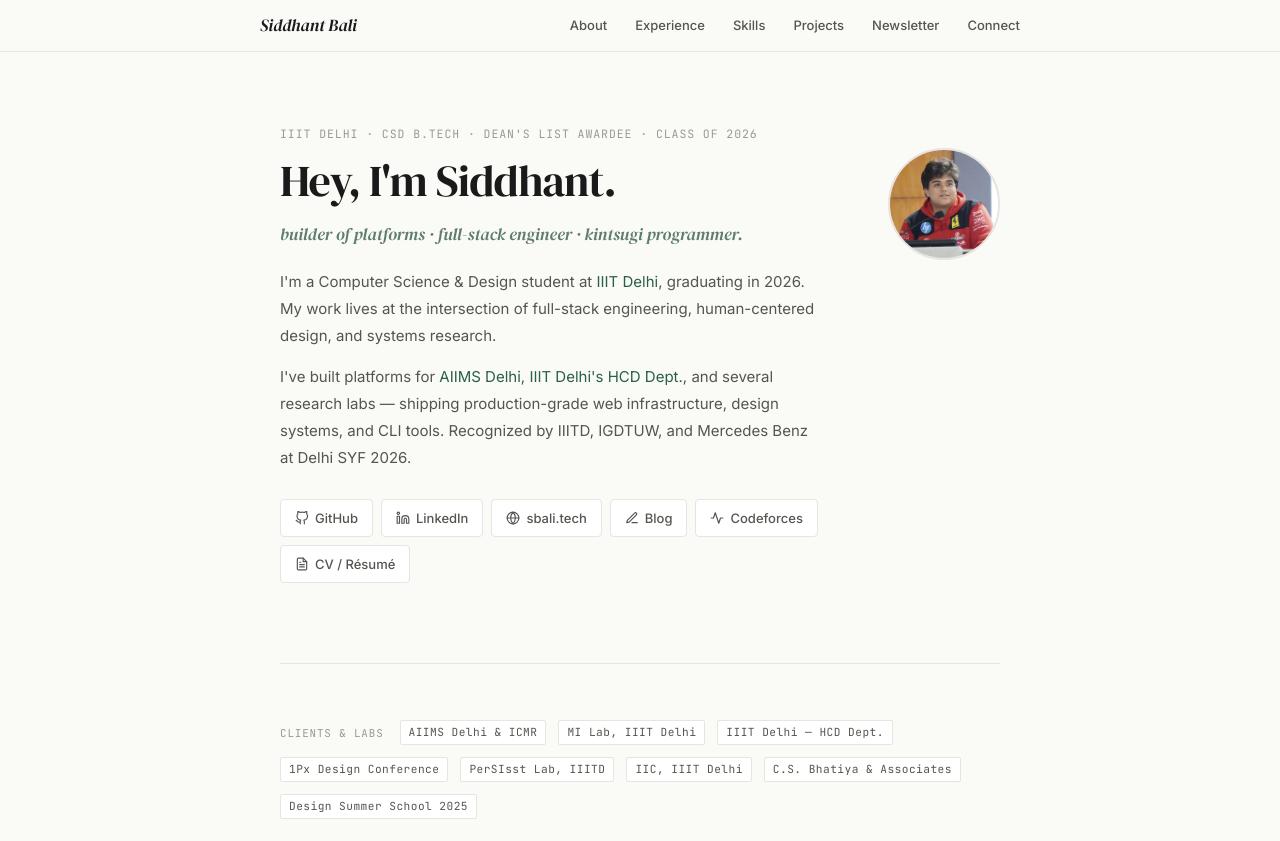
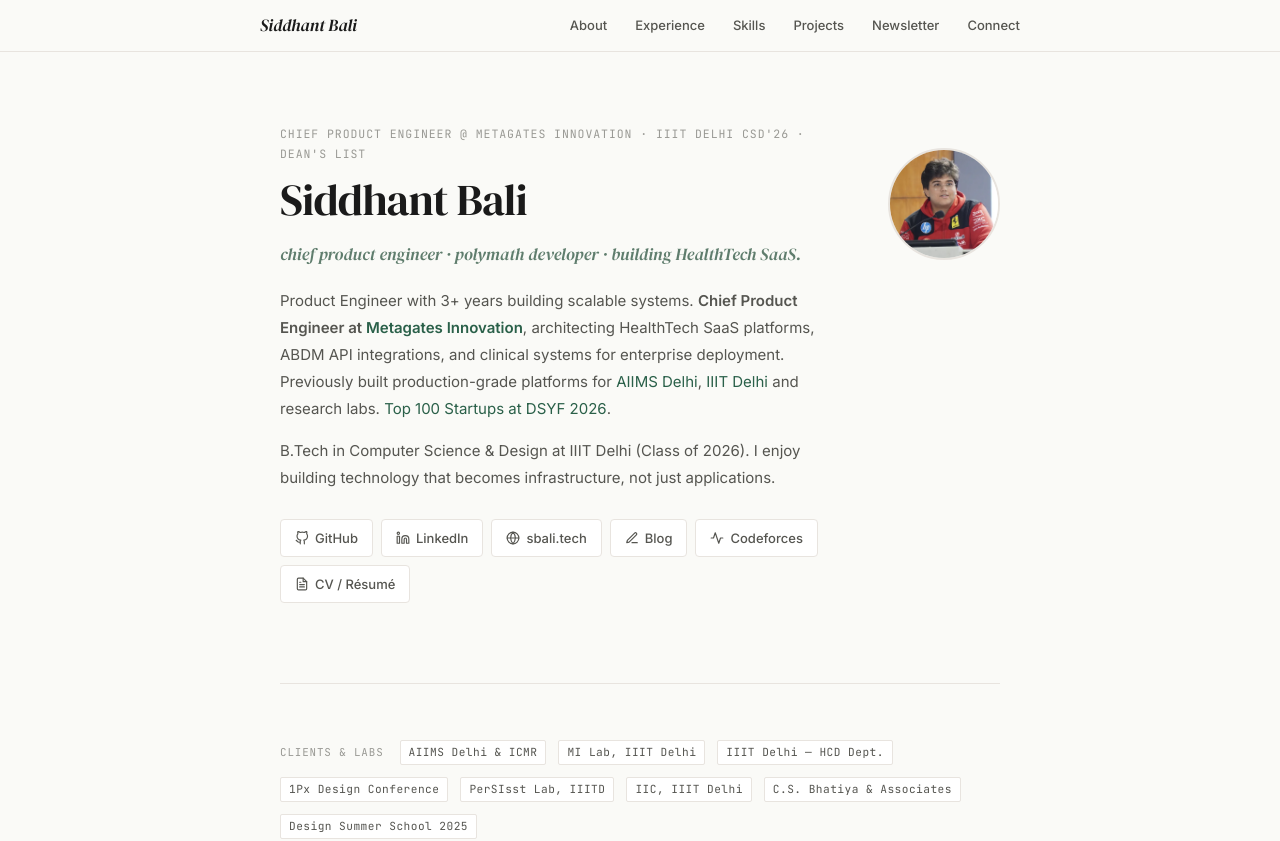
Before and after one commit to kintsugi-programmer/kintsugi-programmer.github.io, a Next.js app: page / in a window 1280 px wide. Shown: the top 841 px of the page. Built offline with nearby package versions, Linux system fonts and the light colour scheme.

Commit message:
update: about

```diff
--- a/app/page.tsx
+++ b/app/page.tsx
@@ -377,7 +377,7 @@
                 marginBottom: "0.75rem",
               }}
             >
-              IIIT Delhi · CSD B.Tech · Dean's List Awardee · Class of 2026
+              Chief Product Engineer @ Metagates Innovation · IIIT Delhi CSD'26 · Dean's List
             </p>
 
             <h1
@@ -390,7 +390,7 @@
                 letterSpacing: "-0.02em",
               }}
             >
-              Hey, I'm Siddhant.
+              Siddhant Bali
             </h1>
 
             <p
@@ -403,21 +403,26 @@
                 lineHeight: 1.5,
               }}
             >
-              builder of platforms · full-stack engineer · kintsugi programmer.
+              chief product engineer · polymath developer · building HealthTech SaaS.
             </p>
 
             <p style={{ fontSize: "0.9375rem", color: "var(--text-secondary)", lineHeight: 1.8, marginBottom: "0.9rem", maxWidth: 540 }}>
-              I'm a Computer Science & Design student at{" "}
-              <a href="https://www.iiitd.ac.in" target="_blank" rel="noopener noreferrer" className="underline-hover">IIIT Delhi</a>,
-              graduating in 2026. My work lives at the intersection of full-stack engineering, human-centered design, and systems research.
+              Product Engineer with 3+ years building scalable systems.{" "}
+              <strong>Chief Product Engineer at{" "}
+              <a href="https://easeclaim.com" target="_blank" rel="noopener noreferrer" className="underline-hover">Metagates Innovation</a></strong>,
+              architecting HealthTech SaaS platforms, ABDM API integrations, and clinical systems for enterprise deployment.
+              Previously built production-grade platforms for{" "}
+              <a href="https://www.aiims.edu/" target="_blank" rel="noopener noreferrer" className="underline-hover">AIIMS Delhi</a>,{" "}
+              <a href="https://hcd.iiitd.ac.in/" target="_blank" rel="noopener noreferrer" className="underline-hover">IIIT Delhi</a> {" "}
+
+               and research labs.  <a href="http://delhistartupyuvafestival.in" target="_blank" rel="noopener noreferrer" className="underline-hover">Top 100 Startups at DSYF 2026</a>.{" "}
+
+
             </p>
 
             <p style={{ fontSize: "0.9375rem", color: "var(--text-secondary)", lineHeight: 1.8, marginBottom: "1.75rem", maxWidth: 540 }}>
-              I've built platforms for{" "}
-              <a href="https://www.aiims.edu/" target="_blank" rel="noopener noreferrer" className="underline-hover">AIIMS Delhi</a>,{" "}
-              <a href="https://hcd.iiitd.ac.in/" target="_blank" rel="noopener noreferrer" className="underline-hover">IIIT Delhi's HCD Dept.</a>, and several
-              research labs — shipping production-grade web infrastructure, design systems, and CLI tools.
-              Recognized by IIITD, IGDTUW, and Mercedes Benz at Delhi SYF 2026.
+              B.Tech in Computer Science & Design at IIIT Delhi (Class of 2026).
+              I enjoy building technology that becomes infrastructure, not just applications.
             </p>
 
             {/* Social buttons */}
```
